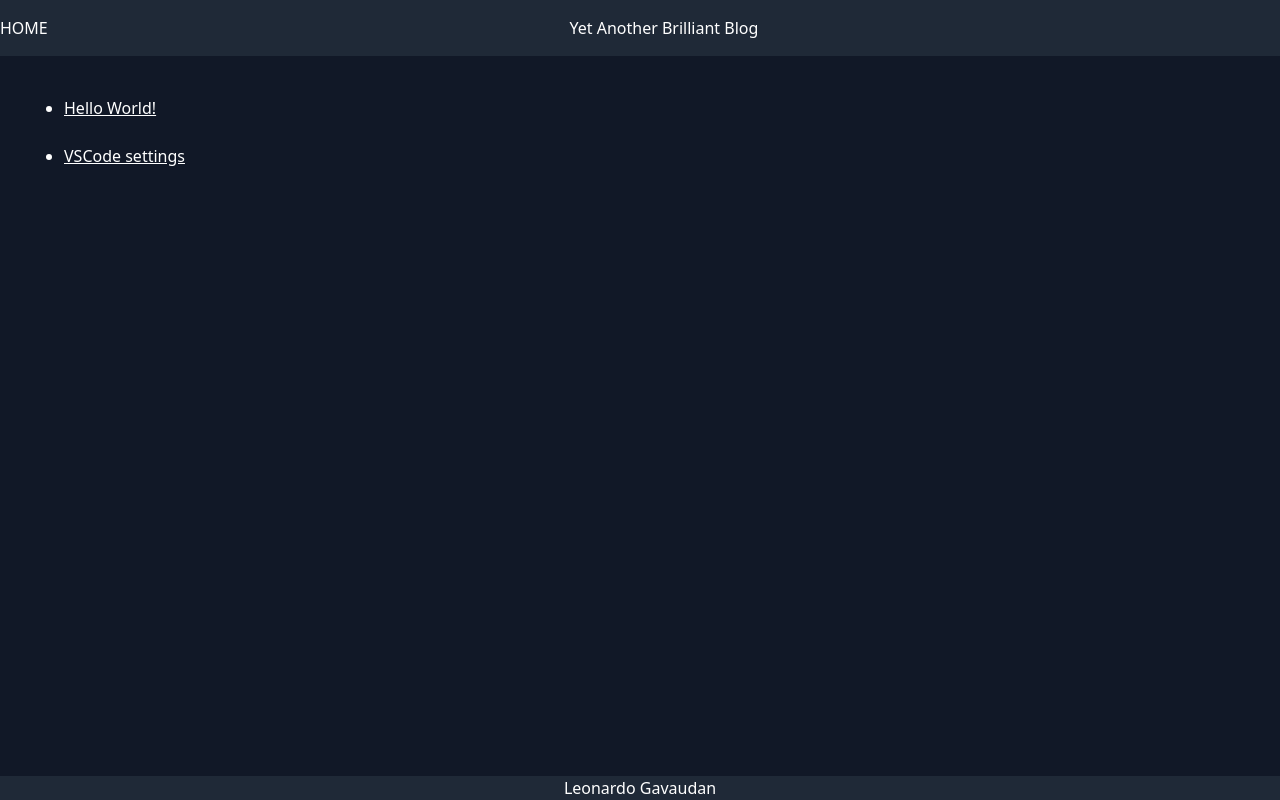
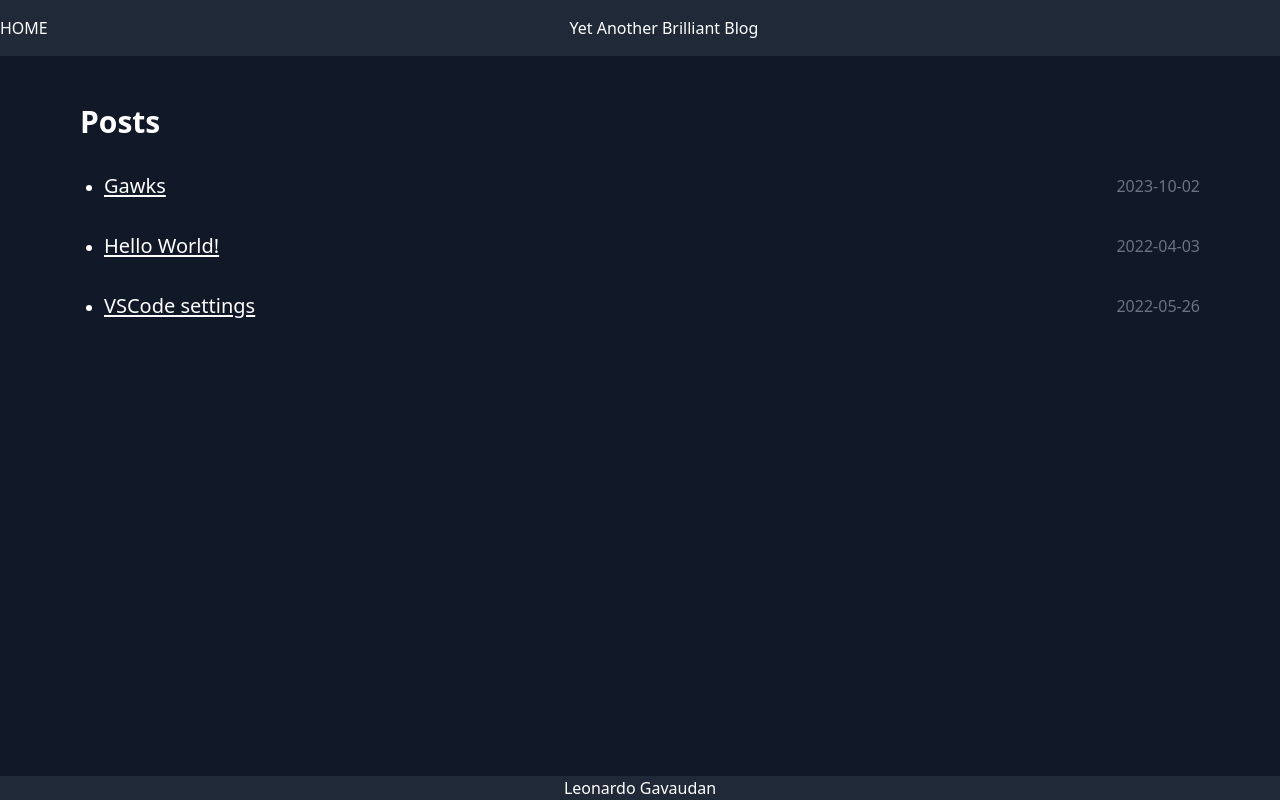
Before and after one commit to leonardogavaudan/blog, a Next.js app: page / in a window 1280 px wide. Built offline with nearby package versions, Linux system fonts and the light colour scheme.

Commit message:
Improved homepage + new Gawk article

```diff
--- a/pages/index.tsx
+++ b/pages/index.tsx
@@ -35,13 +35,19 @@ interface posts {
 
 const Home = ({ posts }: posts) => {
     return (
-        <div>
-            <ul className="list-disc">
+        <div className="container mx-auto px-4 pt-8">
+            <h1 className="text-3xl font-bold mb-8">Posts</h1>
+            <ul className="list-disc pl-6">
                 {posts.map(({ slug, frontmatter }) => (
-                    <li key={slug} className="my-6">
+                    <li key={slug} className="my-8">
                         <Link href={`/post/${slug}`}>
-                            <a className="underline underline-offset-1">
-                                {frontmatter.title}
+                            <a className="flex justify-between items-center">
+                                <span className="underline underline-offset-2 text-xl">
+                                    {frontmatter.title}
+                                </span>
+                                <span className="text-gray-500">
+                                    {frontmatter.date}
+                                </span>
                             </a>
                         </Link>
                     </li>
--- /dev/null
+++ b/posts/gawks.md
@@ -0,0 +1,27 @@
+---
+title: 'Gawks'
+metaTitle: ''
+metaDesc: ''
+socialImage:
+date: '2023-10-02'
+tags:
+    - ChatGPT
+    - Walking
+---
+
+For anyone who talks with me knows that I am an avid ChatGPT user. I was initially captivated by the earlier GPT 3 release that OpenAI released to the world. Then in end of October / beginning of December 2022, they released ChatGPT 3.5 (AKA the turbo model). This was when I really got hooked. I started talking about it to everyone I could - relatives, friends, random guy sitting next to me in the airplane.
+
+OpenAI continued releasing new features at an unbelievable pace.
+
+-   GPT 4
+-   Code Interpreter / Advanced Data Analysis
+-   GPT with access to the web
+-   Image generation with GPT + DALL-E 3
+-   GPT-V (GPT with access to vision - meaning you can give it images)
+-   ChatGPT conversations, a feature where you can talk to the bot and it will answer back
+
+People might think that GPT 4 is the "feature" (it is more of an qualitative model improvement than a feature) that has improved my lived the most (which is true), but ChatGPT conversations is the first feature (apart from GPT 4) that has come close to bringing the same quality of life improvements.
+
+I've recently started going on "Gawks". These are walks where I put in my earphones and have a conversation with ChatGPT. I don't have to touch my phone every time I want to speak. I don't have to read my phone while walking anymore (and bump into a parisian lampost). I can have a natural conversation with the all the of the world's knowledge concentrated in a infinitely patient and didactic model, all while getting some fresh air.
+
+[Why AI Will Save the World](https://a16z.com/ai-will-save-the-world/)
```
